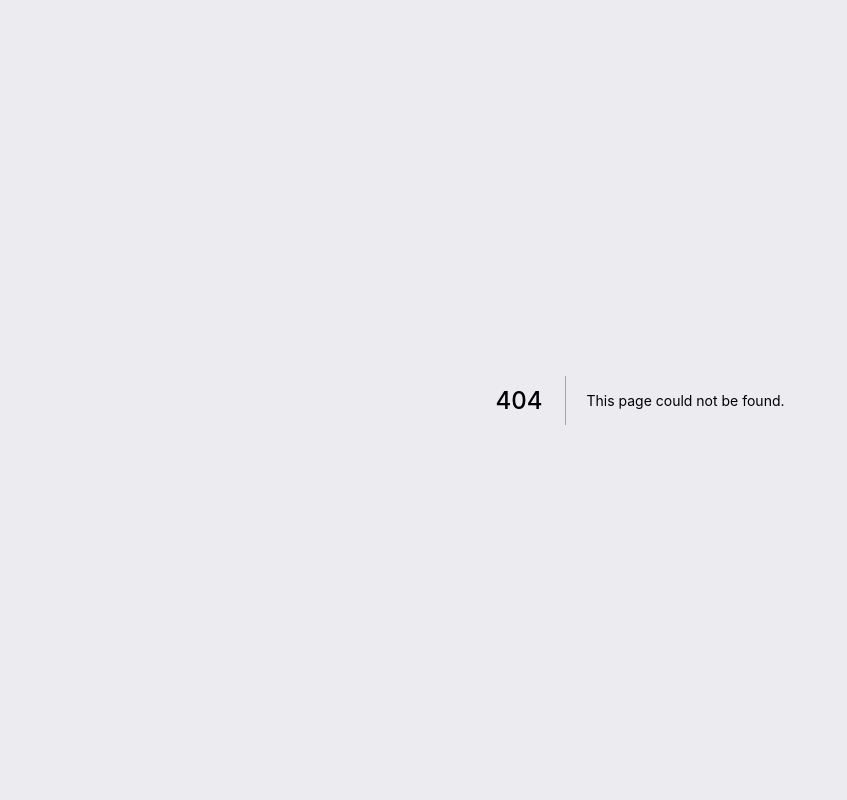
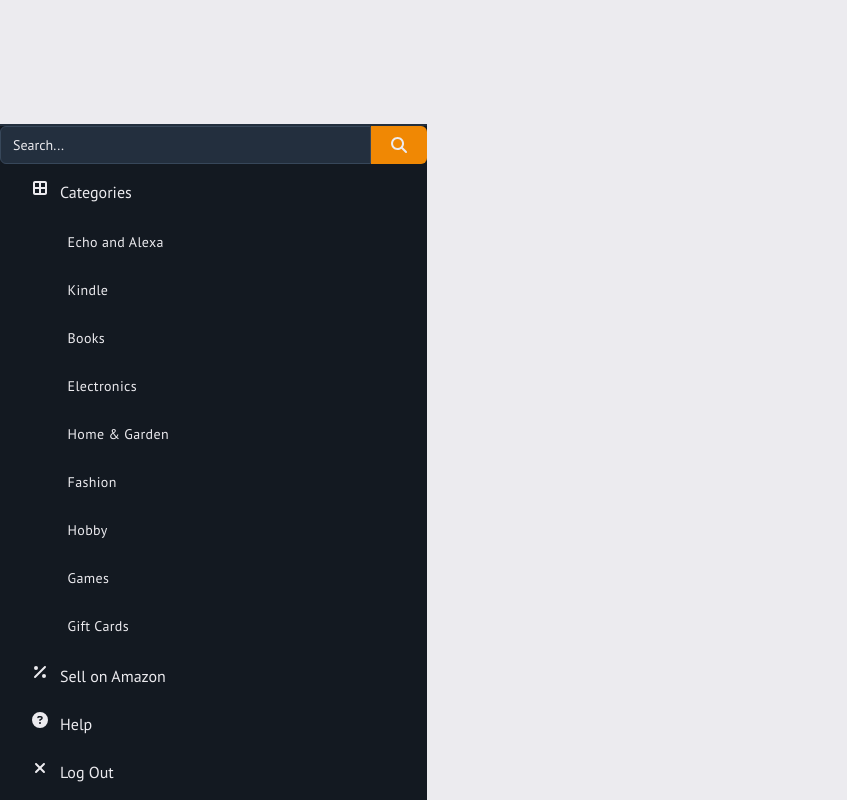
Before and after one commit to amr8644/E-commerce, a Next.js app: page /componets/SecondSidebar in a window 1280 px wide. Before the commit this address had no page. Shown: the whole page, without its empty margins (0-847 px from the left). Built offline with nearby package versions, Linux system fonts and the light colour scheme.

Commit message:
Added sidebar

```diff
--- a/pages/_app.js
+++ b/pages/_app.js
@@ -1,7 +1,7 @@
-import '../styles/globals.css'
+import "../styles/globals.css";
 
 function MyApp({ Component, pageProps }) {
-  return <Component {...pageProps} />
+  return <Component {...pageProps} />;
 }
 
-export default MyApp
+export default MyApp;
--- /dev/null
+++ b/pages/componets/SecondSidebar.js
@@ -0,0 +1,86 @@
+import React, { useState } from "react";
+import List from "../componets/List";
+import { FontAwesomeIcon } from "@fortawesome/react-fontawesome";
+import {
+  faBorderAll,
+  faPercent,
+  faQuestionCircle,
+  faTimes,
+  faMagnifyingGlass,
+} from "@fortawesome/free-solid-svg-icons";
+
+const SecondSidebar = () => {
+  const [show, setShow] = useState(true);
+
+  const changeShow = () => {
+    if (show) {
+      setShow(false);
+    }
+    if (!show) {
+      setShow(true);
+    }
+  };
+
+  return (
+    <>
+      <section className="scrollbar z-50 overflow-y-scroll fixed bg-darkBlue left-0  w-2/6 bottom-0 border-t-2 border-primary">
+        <div className="flex items-center justify-center w-full ">
+          <input
+            type="text"
+            placeholder={"Search..."}
+            className=" w-11/12 bg-primary outline-0 text-white  placeholder-white  px-3 py-2 rounded-l-md border  border-otherBlue text-sm"
+          />
+          <FontAwesomeIcon
+            icon={faMagnifyingGlass}
+            className="bg-orange2 text-white py-[11px] px-3 w-[34px] rounded-r-md border-none cursor-pointer"
+          />
+        </div>
+        <div className="relative">
+          <button
+            onClick={changeShow}
+            className="text-base text-white my-2 flex px-5 py-2 w-full rounded-lg cursor-pointer hover:bg-primary hover:text-orange2 duration-300"
+          >
+            <FontAwesomeIcon icon={faBorderAll} className="w-[16px] mx-3" />
+            Categories
+          </button>
+          <ul
+            className={`text-white text-sm ${
+              show ? "translate-x-0" : "-translate-x-96  absolute"
+            } duration-300`}
+          >
+            <List name={"Echo and Alexa"} />
+            <List name={"Kindle"} />
+            <List name={"Books"} />
+            <List name={"Electronics"} />
+            <List name={"Home & Garden"} />
+            <List name={"Fashion"} />
+            <List name={"Hobby"} />
+            <List name={"Games"} />
+            <List name={"Gift Cards"} />
+          </ul>
+        </div>
+        <div className="">
+          <button className="text-base text-white my-2 flex px-5 py-2 w-full rounded-lg cursor-pointer hover:bg-primary hover:text-orange2 duration-300">
+            <FontAwesomeIcon icon={faPercent} className="w-[16px] mx-3" />
+            Sell on Amazon
+          </button>
+        </div>
+        <div className="">
+          <button className="text-base text-white my-2 flex px-5 py-2 w-full rounded-lg cursor-pointer hover:bg-primary hover:text-orange2 duration-300">
+            <FontAwesomeIcon
+              icon={faQuestionCircle}
+              className="w-[16px] mx-3"
+            />
+            Help
+          </button>
+        </div>
+        <button className="text-base text-white my-2 flex px-5 py-2 w-full rounded-lg cursor-pointer hover:bg-primary hover:text-orange2 duration-300">
+          <FontAwesomeIcon icon={faTimes} className="w-[16px] mx-3" />
+          Log Out
+        </button>
+      </section>
+    </>
+  );
+};
+
+export default SecondSidebar;
--- a/pages/sections/MainContent.js
+++ b/pages/sections/MainContent.js
@@ -44,7 +44,7 @@
     ],
   };
   return (
-    <section className="lg:main  relative top-[90px]  font-PTSans ">
+    <section className="lg:main top-[70px]  font-PTSans ">
       {/* Banner */}
       <article className="w-full flex items-center justify-center h-auto md:h-[270px]">
         <div className=" bg-orange2 rounded-2xl w-[95%] h-[95%] flex items-start justify-center flex-col px-8 py-2 mt-4">
--- a/pages/sections/Navbar.js
+++ b/pages/sections/Navbar.js
@@ -1,15 +1,29 @@
-import React from "react";
+import React, { useState } from "react";
 import Image from "next/image";
 import { FontAwesomeIcon } from "@fortawesome/react-fontawesome";
 import {
   faMagnifyingGlass,
   faShoppingCart,
+  faBars,
 } from "@fortawesome/free-solid-svg-icons";
 import { faHeart, faBell } from "@fortawesome/free-regular-svg-icons";
+import SecondSidebar from "../componets/SecondSideBar";
 
 const Navbar = () => {
+  const [open, setOpen] = useState(false);
+
+  const changeOpen = () => {
+    if (open) {
+      setOpen(false);
+    }
+    if (!open) {
+      setOpen(true);
+    }
+  };
+
   return (
-    <section className="bg-darkBlue fixed z-10  w-full h-[90px] flex flex-row justify-between px-3">
+    <>
+      <section className="bg-darkBlue fixed z-10  w-full h-[70px] flex flex-row justify-between px-3">
         <div className="relative flex items-center justify-center lg:ml-10">
           <Image
             src="/amazon-svgrepo-com (1).svg"
@@ -19,6 +33,12 @@
             layout="intrinsic"
           />
         </div>
+        <button onClick={changeOpen} className="lg:hidden sm:block">
+          <FontAwesomeIcon
+            icon={faBars}
+            className=" text-superwhite w-[22px]"
+          />
+        </button>
 
         <div className="sm:hidden h-full lg:flex items-center justify-center w-1/3 ">
           <input
@@ -26,7 +46,6 @@
             placeholder={"Search..."}
             className="w-full bg-primary outline-0 text-white  placeholder-white  px-3 py-2 rounded-l-md border  border-otherBlue text-sm"
           />
-        {/* <button type='button' className="bg-otherBlue text-white  placeholder-white  px-3 py-2 border-none border-grey ">All Categories</button> */}
           <FontAwesomeIcon
             icon={faMagnifyingGlass}
             className="bg-orange2 text-white py-[11px] px-3 w-[42px] rounded-r-md border-none cursor-pointer"
@@ -59,6 +78,8 @@
           />
         </div>
       </section>
+      {open && <SecondSidebar />}
+    </>
   );
 };
 
--- a/pages/sections/Sidebar.js
+++ b/pages/sections/Sidebar.js
@@ -21,7 +21,7 @@
   };
 
   return (
-    <section className="sm:hidden lg:block scrollbar overflow-y-scroll fixed bg-darkBlue top-[90px] left-0  w-[260px] bottom-0 border-t-2 border-primary">
+    <section className="sm:hidden lg:block scrollbar overflow-y-scroll fixed bg-darkBlue top-[70px] left-0  w-[260px] bottom-0 border-t-2 border-primary">
       <div className="relative">
         <button
           onClick={changeShow}
@@ -52,7 +52,7 @@
           Sell on Amazon
         </button>
       </div>
-      <div className="">
+      <div>
         <button className="text-base text-white my-2 flex px-5 py-2 w-full rounded-lg cursor-pointer hover:bg-primary hover:text-orange2 duration-300">
           <FontAwesomeIcon icon={faQuestionCircle} className="w-[16px] mx-3" />
           Help
```
Lines whose indentation alone changed are shown as unchanged.
